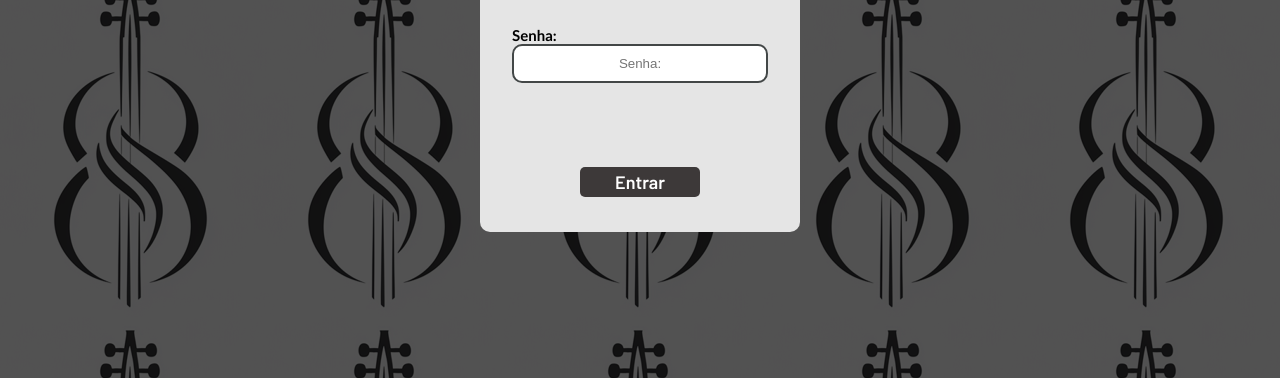
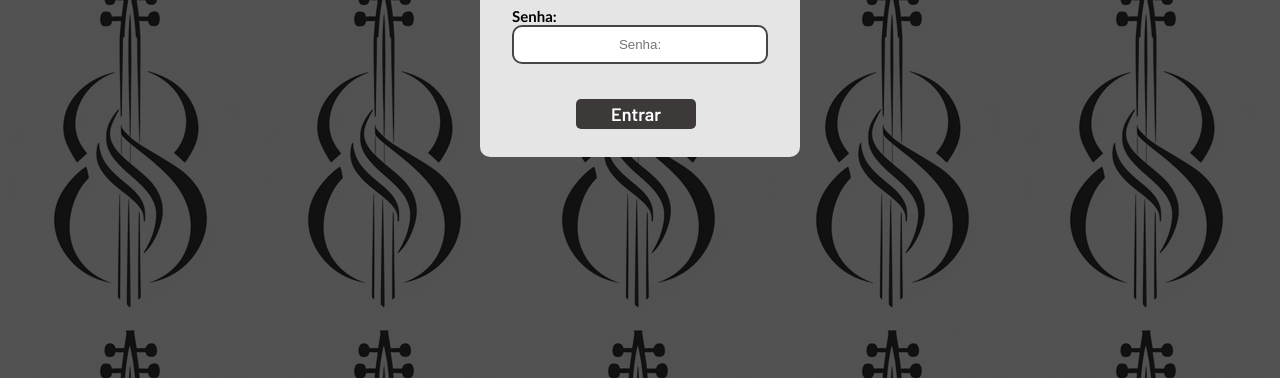
Before and after one commit to LuisSPtech/projeto-individual, a website: page web-data-viz/public/login.html in a window 1280 px wide. Shown: the part 453-831 px from the top of the page. Drawn offline with Linux system fonts and the light colour scheme.

Commit message:
mexendo na caixa de login

```diff
--- a/web-data-viz/public/css/estilo.css
+++ b/web-data-viz/public/css/estilo.css
@@ -43,19 +43,12 @@ body {
 }
 
 .navbar {
-  /* width: 50px;
-  display: flex;
-  align-items: center;
-  justify-content: space-between;
-  list-style: none;
-  color: black; */
   margin-right: 50px;
   display: flex;
     list-style: none;
     width: 500px;
     justify-content: space-between;
     color: black;
-
 
 }
 
@@ -169,7 +162,7 @@ body {
   justify-content: space-evenly;
   color: rgb(0, 0, 0);
   flex-direction: column;
-  height: 450px;
+  height: 300px;
   margin-top: 15px;
 }
 
@@ -179,13 +172,17 @@ body {
 }
 
 .formulario {
-  display: flex;
+  margin-top: 10px;
   height: 90%;
   width: 80%;
-  justify-content: space-around;
+  justify-content: space-evenly;
   flex-direction: column;
 }
 
+.formulario button {
+  margin-top: 30px;
+  margin-left: 25%;
+}
 .formulario span {
   font-size: 15px;
   font-weight: 800;
```
Also changed, not shown: web-data-viz/public/simulador.html (+2 -3 lines).
